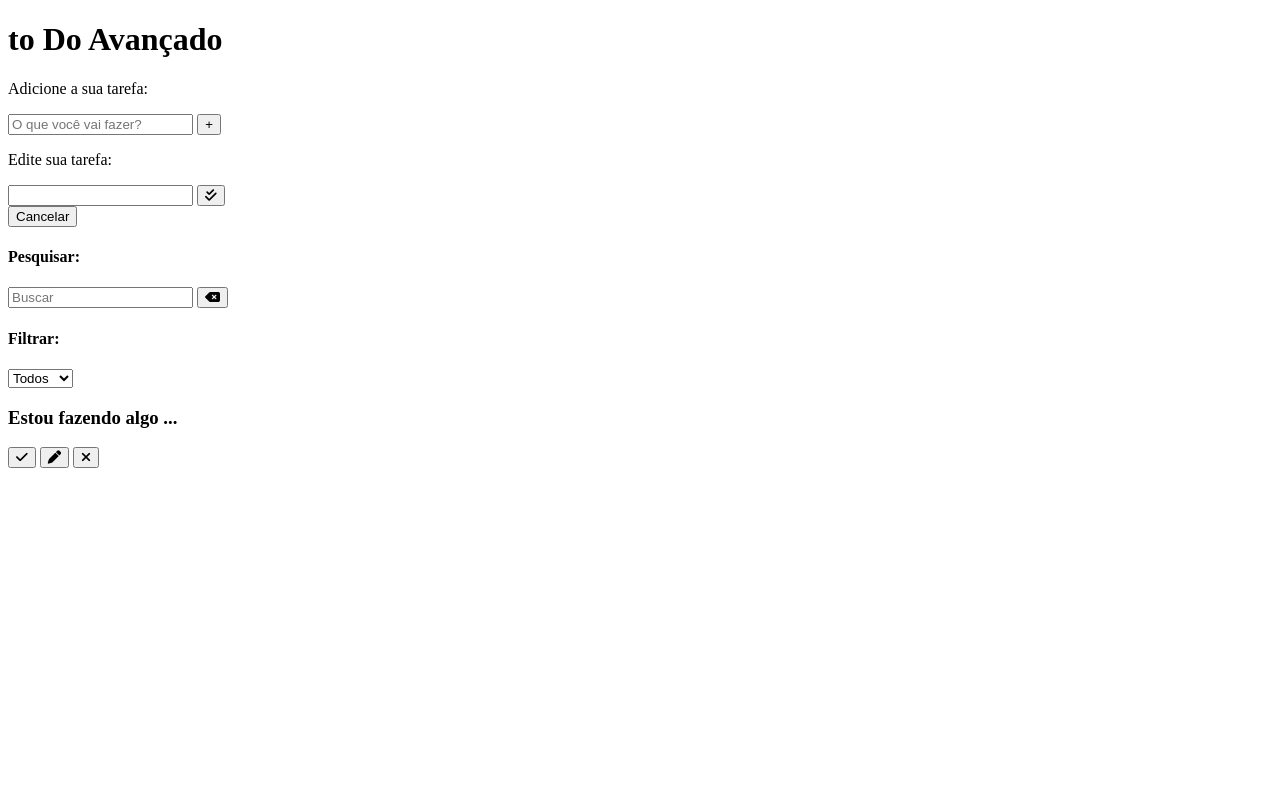
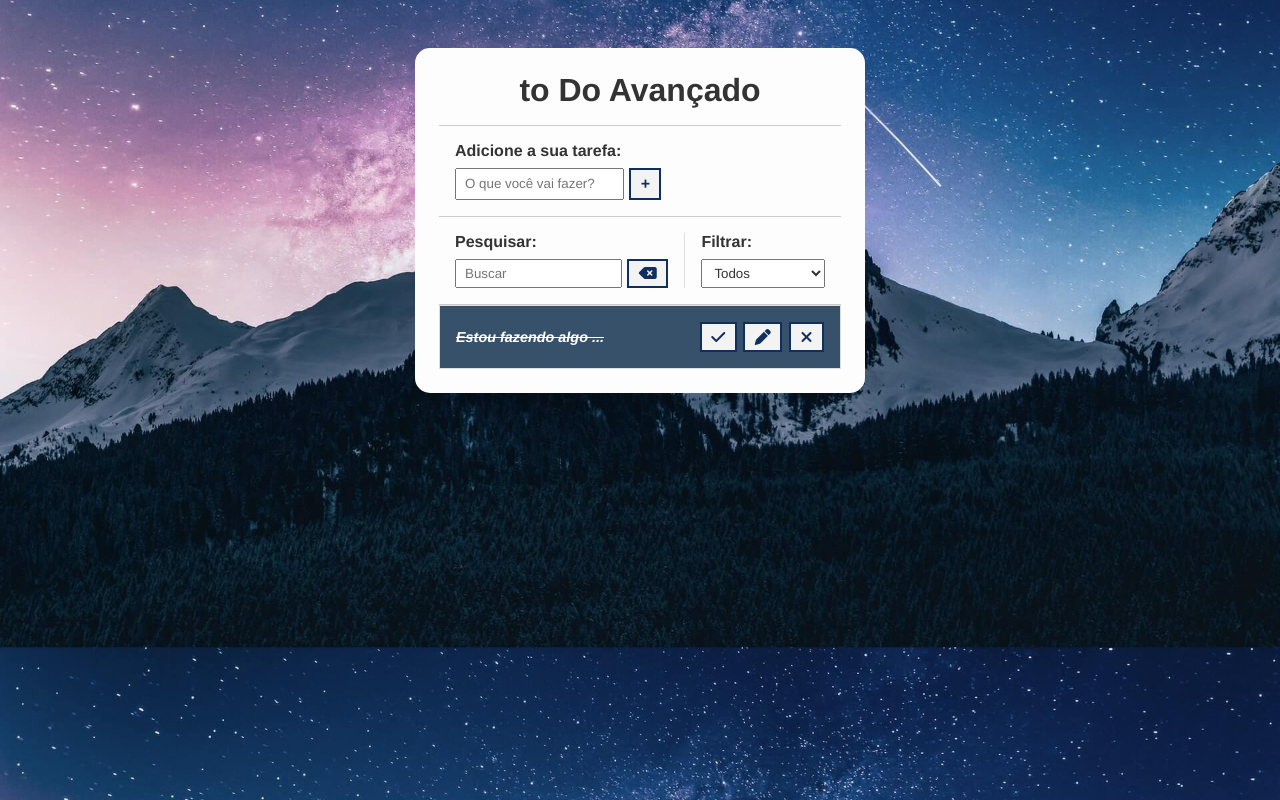
Before and after one commit to k-costa/to-Do-List, a plain HTML site: page index.html in a window 1280 px wide. Drawn offline with Linux system fonts and the light colour scheme.

Commit message:
Adicionando a estrutura do CSS

```diff
--- a/assets/CSS/style.css
+++ b/assets/CSS/style.css
@@ -0,0 +1,125 @@
+*{
+    padding: 0;
+    margin: 0;
+    font-family: Helvetica;
+    color: #333;
+    box-sizing: border-box;
+}
+body{
+    background-image: url(/assets/images/bg.jpg);
+    background-position: center;
+    background-size: cover;
+}
+button{
+    background-color: #F3F3F3;
+    color: #102F5E;
+    border: 2px solid #102F5E;
+    padding: .3rem .6rem;
+    font-size: 1rem;
+    cursor: pointer;
+    display: flex;
+    justify-content: center;
+    align-items: center;
+    transition: .4s;
+}
+button:hover{
+    background-color: #102F5E;
+    color: #FFF;
+}
+button:hover > i{
+    color: #FFF;
+}
+button i{
+    color: #102F5E;
+    font-weight: bold;
+    pointer-events: none;
+}
+input, select{
+    padding: 0.25rem 0.5rem;
+}
+.hide{
+    display: none;
+}
+.toDo-container{
+    max-width: 450px;
+    margin: 3rem auto;
+    background-color: #FDFDFD;
+    padding: 1.5rem;
+    border-radius: 15px;
+}
+.toDo-container header{
+    text-align: center;
+    padding: 0 1rem 1rem;
+    border-bottom: 1px solid #CCC;
+}
+#toDo-form, #edit-form{
+    padding: 1rem;
+    border-bottom: 1px solid #CCC;
+}
+#toDo-form p, #edit-form p{
+    margin-bottom: .5rem;
+    font-weight: bold;
+}
+.form-control{
+    display: flex;
+}
+.form-control input{
+    margin-right: .3rem;
+}
+#cancel-edit-btn{
+    margin-top: 1rem;
+}
+#tool-bar{
+    padding: 1rem;
+    border-bottom: 1px solid #CCC;
+    display: flex;
+}
+#tool-bar h4{
+    margin-bottom: .5rem;
+}
+#search{
+    border-right: 1px solid #DDD;
+    padding-right: 1rem;
+    margin-right: 1rem;
+    width: 65%;
+    display: flex;
+    flex-direction: column;
+}
+#search form{
+    display: flex;
+}
+#search form input{
+    margin-right: .3rem;
+    width: 100%;
+}
+#filter{
+    width: 35%;
+    display: flex;
+    flex-direction: column;
+}
+#filter select{
+    flex: 1;
+}
+.toDo{
+    display: flex;
+    justify-content: space-around;
+    align-items: center;
+    padding: 1rem;
+    border: 1px solid #DDD;
+    transition: .3s;
+}
+.toDo h3{
+    flex: 1;
+    font-size: 0.9rem;
+}
+.toDo button{
+    margin-left: .4rem;
+}
+.done{
+    background-color: #365169;
+}
+.done h3{
+    color: #FFF;
+    text-decoration: line-through;
+    font-style: italic;
+}
--- a/index.html
+++ b/index.html
@@ -18,7 +18,7 @@
             <h1>to Do Avançado</h1>
         </header>
 
-        <form class="toDo-form">
+        <form id="toDo-form">
             <p>Adicione a sua tarefa:</p>
             <div class="form-control">
                 <input type="text" id="toDo-input" placeholder="O que você vai fazer?">
@@ -28,7 +28,7 @@
             </div>
         </form>
 
-        <form action="" class="edit-form">
+        <form action="" id="edit-form" class="hide">
             <p>Edite sua tarefa:</p>
             <div class="form-control">
                 <input type="text" id="edit-input">
@@ -62,7 +62,7 @@
         </div>
 
         <div id="toDo-list">
-            <div class="toDo">
+            <div class="toDo done">
                 <h3>Estou fazendo algo ...</h3>
                 <button class="finish-toDo">
                     <i class="fa-solid fa-check"></i>
```
